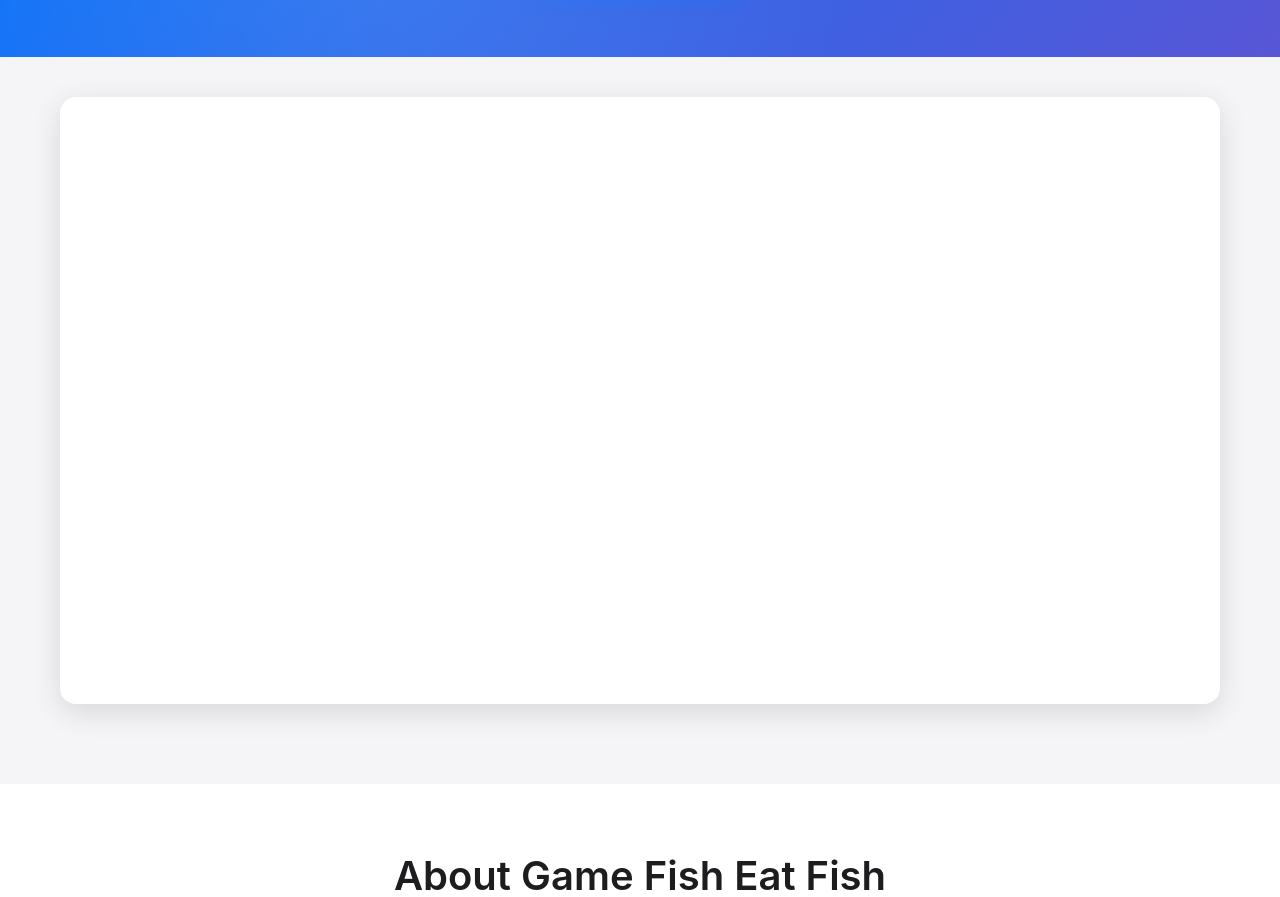
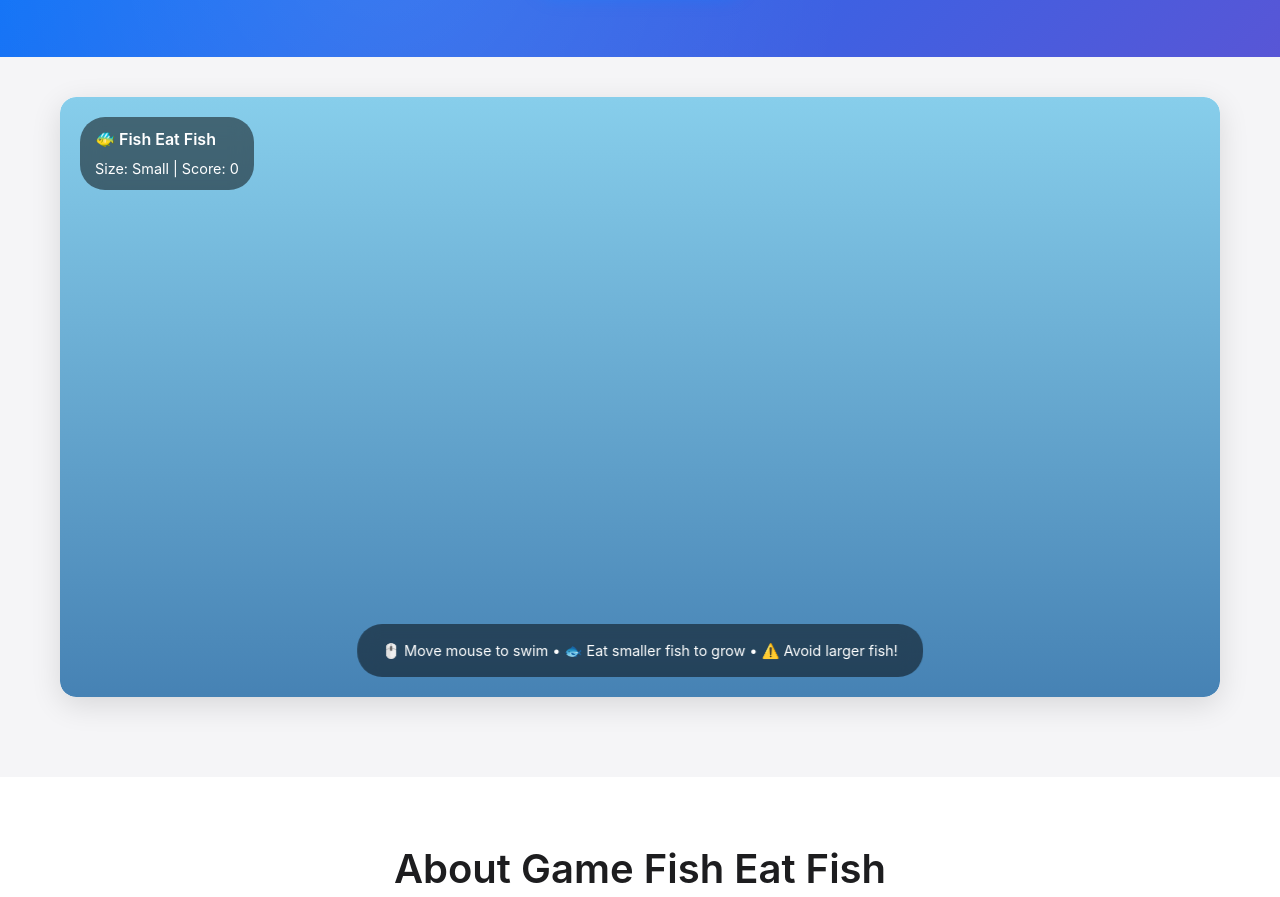
Before and after one commit to defoyalt/GAMEFISHEATFISH.ONLINE, a plain HTML site: page index.html in a window 1280 px wide. Shown: the part 327-1224 px from the top of the page. Drawn offline with Linux system fonts and the light colour scheme.

Commit message:
Update index.html

```diff
--- a/index.html
+++ b/index.html
@@ -1,3 +1,4 @@
+
 <!DOCTYPE html>
 <html lang="en">
 <head>
@@ -281,13 +282,23 @@
     <section id="game" class="game-section">
         <div class="container">
             <div class="game-container">
-                <iframe
-                    src="https://www.twoplayergames.org/embed/fish-eat-fish"
-                    class="game-iframe"
-                    title="Game Fish Eat Fish"
-                    allowfullscreen
-                    frameborder="0">
-                </iframe>
+                <div id="fishGame" style="width: 100%; height: 600px; background: linear-gradient(180deg, #87CEEB 0%, #4682B4 100%); position: relative; border-radius: 16px; overflow: hidden; cursor: crosshair;">
+                    <!-- Game Canvas -->
+                    <canvas id="gameCanvas" style="display: block; width: 100%; height: 100%; border-radius: 16px;"></canvas>
+
+                    <!-- Game UI Overlay -->
+                    <div id="gameUI" style="position: absolute; top: 20px; left: 20px; color: white; font-family: -apple-system, BlinkMacSystemFont, sans-serif; z-index: 10;">
+                        <div style="background: rgba(0,0,0,0.5); padding: 10px 15px; border-radius: 25px; backdrop-filter: blur(10px);">
+                            <div style="font-weight: 600; margin-bottom: 5px;">🐠 Fish Eat Fish</div>
+                            <div style="font-size: 0.9rem;">Size: <span id="fishSize">Small</span> | Score: <span id="gameScore">0</span></div>
+                        </div>
+                    </div>
+
+                    <!-- Game Instructions -->
+                    <div id="gameInstructions" style="position: absolute; bottom: 20px; left: 50%; transform: translateX(-50%); color: white; text-align: center; background: rgba(0,0,0,0.5); padding: 15px 25px; border-radius: 25px; backdrop-filter: blur(10px);">
+                        <div style="font-size: 0.9rem;">🖱️ Move mouse to swim • 🐟 Eat smaller fish to grow • ⚠️ Avoid larger fish!</div>
+                    </div>
+                </div>
             </div>
         </div>
     </section>
```
